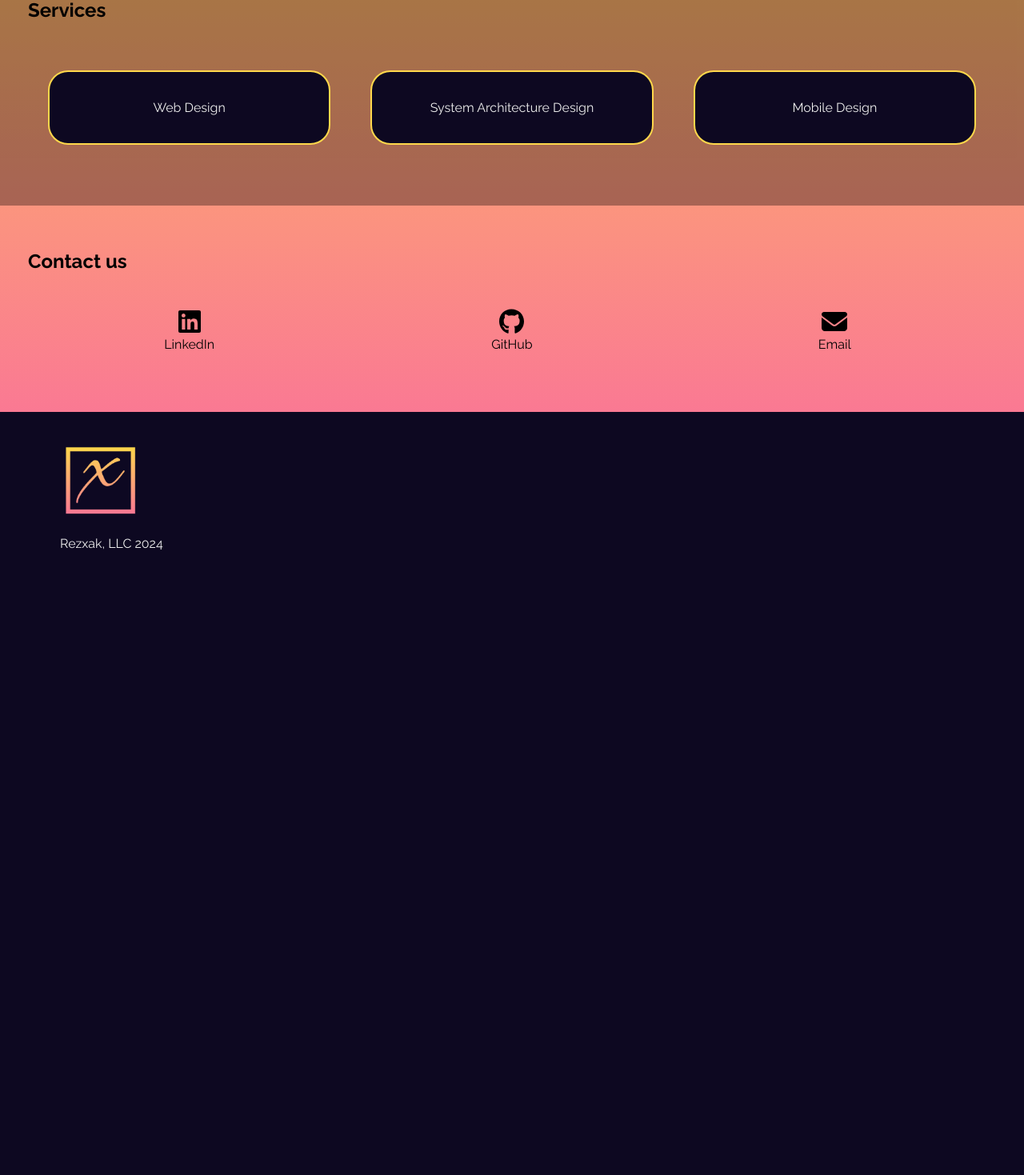
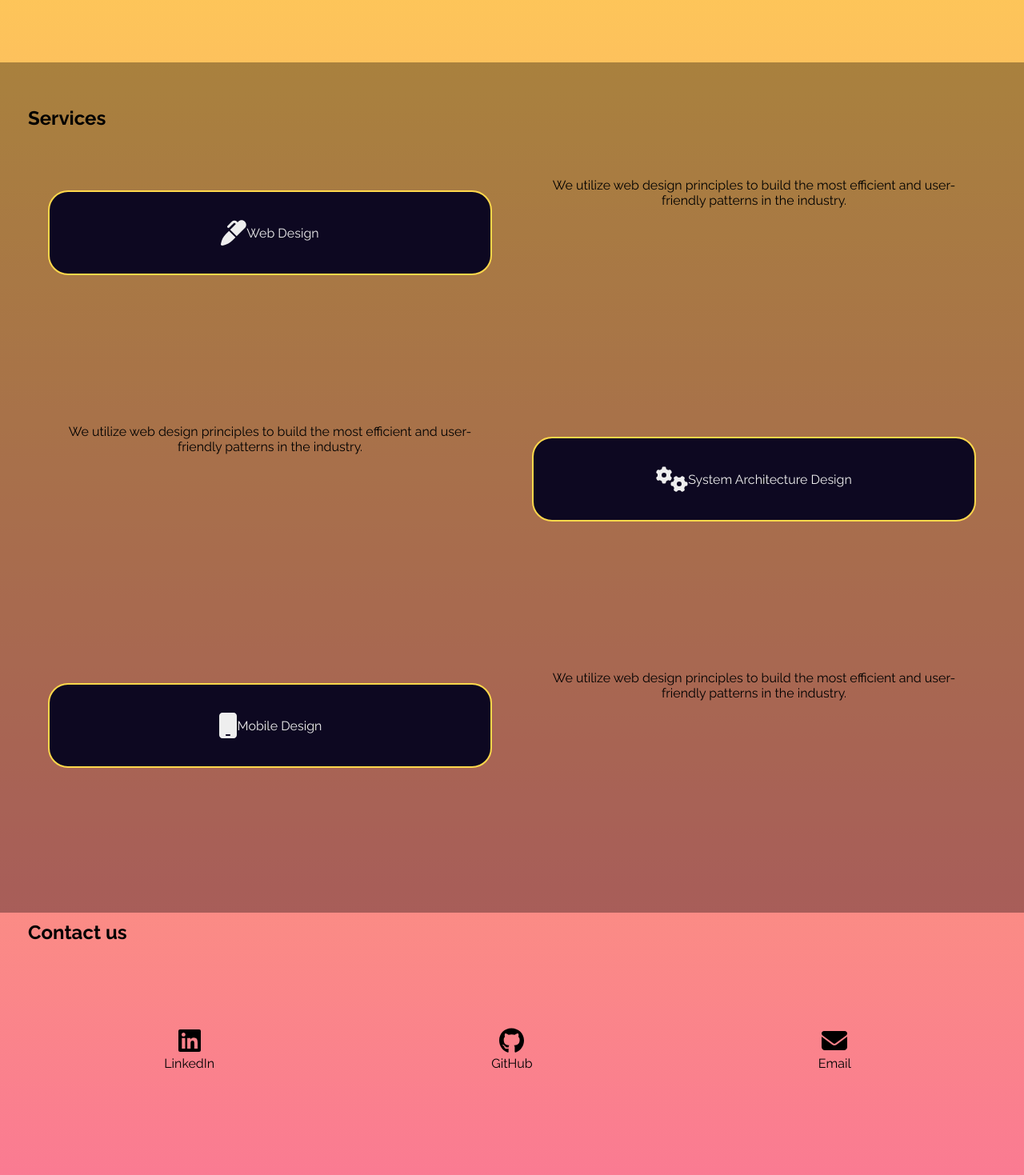
Before and after one commit to bstafford2017/rezxak-app, a React app: page / in a window 1280 px wide. Shown: the part 541-2010 px from the top of the page at 80% size. Before the commit the page ends 1281 px from the top, so only its background shows below. Built offline with nearby package versions, Linux system fonts and the light colour scheme.

Commit message:
More padding and multiple sections

```diff
--- a/src/App.js
+++ b/src/App.js
@@ -2,7 +2,12 @@ import React from 'react';
 import Navigation from './components/navigation';
 import styled from 'styled-components';
 import { FontAwesomeIcon } from '@fortawesome/react-fontawesome';
-import { faEnvelope } from '@fortawesome/free-solid-svg-icons';
+import {
+  faEnvelope,
+  faGears,
+  faMarker,
+  faMobile,
+} from '@fortawesome/free-solid-svg-icons';
 import { faGithub, faLinkedin } from '@fortawesome/free-brands-svg-icons';
 import { useScroll, motion } from 'framer-motion';
 
@@ -79,7 +84,7 @@ const GridContainer = styled.div`
 const GridItem = styled.div`
   flex: 1;
   text-align: center;
-  padding: 25px;
+  padding: 85px 25px;
 `;
 
 const Footer = styled.footer`
@@ -114,11 +119,12 @@ export default () => {
             initial={{
               opacity: 0,
             }}
+            transition={{ repeatType: 'reverse' }}
             whileInView={{
               opacity: 1,
-              y: -15,
+              y: -45,
               transition: {
-                duration: 0.5,
+                duration: 1,
               },
             }}
             viewport={{ once: true }}
@@ -144,45 +150,100 @@ export default () => {
               </BuildButtonContainer>
             </AboutContainer>
           </motion.div>
+          <ServicesContainer>
+            <h2 id="services">Services</h2>
             <motion.div
               initial={{
                 opacity: 0,
               }}
+              transition={{ repeatType: 'reverse' }}
               whileInView={{
                 opacity: 1,
-              y: -15,
+                y: -45,
                 transition: {
                   duration: 0.5,
                 },
               }}
               viewport={{ once: true }}
             >
-            <ServicesContainer>
-              <h2 id="services">Services</h2>
               <GridContainer>
                 <GridItem>
-                  <ServicesItemHeading>Web Design</ServicesItemHeading>
-                </GridItem>
-                <GridItem>
                   <ServicesItemHeading>
-                    System Architecture Design
+                    <FontAwesomeIcon size="2xl" icon={faMarker} />
+                    Web Design
                   </ServicesItemHeading>
                 </GridItem>
                 <GridItem>
-                  <ServicesItemHeading>Mobile Design</ServicesItemHeading>
+                  We utilize web design principles to build the most efficient
+                  and user-friendly patterns in the industry.
                 </GridItem>
               </GridContainer>
-            </ServicesContainer>
             </motion.div>
             <motion.div
               initial={{
                 opacity: 0,
               }}
+              transition={{ repeatType: 'reverse' }}
               whileInView={{
                 opacity: 1,
-              y: -15,
+                y: -45,
+                transition: {
+                  duration: 1,
+                },
+              }}
+              viewport={{ once: true }}
+            >
+              <GridContainer>
+                <GridItem>
+                  We utilize web design principles to build the most efficient
+                  and user-friendly patterns in the industry.
+                </GridItem>
+                <GridItem>
+                  <ServicesItemHeading>
+                    <FontAwesomeIcon size="2xl" icon={faGears} />
+                    System Architecture Design
+                  </ServicesItemHeading>
+                </GridItem>
+              </GridContainer>
+            </motion.div>
+            <motion.div
+              initial={{
+                opacity: 0,
+              }}
+              transition={{ repeatType: 'reverse' }}
+              whileInView={{
+                opacity: 1,
+                y: -45,
                 transition: {
                   duration: 0.5,
+                },
+              }}
+              viewport={{ once: true }}
+            >
+              <GridContainer>
+                <GridItem>
+                  <ServicesItemHeading>
+                    <FontAwesomeIcon size="2xl" icon={faMobile} />
+                    Mobile Design
+                  </ServicesItemHeading>
+                </GridItem>
+                <GridItem>
+                  We utilize web design principles to build the most efficient
+                  and user-friendly patterns in the industry.
+                </GridItem>
+              </GridContainer>
+            </motion.div>
+          </ServicesContainer>
+          <motion.div
+            initial={{
+              opacity: 0,
+            }}
+            transition={{ repeatType: 'reverse' }}
+            whileInView={{
+              opacity: 1,
+              y: -45,
+              transition: {
+                duration: 1,
               },
             }}
             viewport={{ once: true }}
```
Lines whose indentation alone changed are shown as unchanged.
